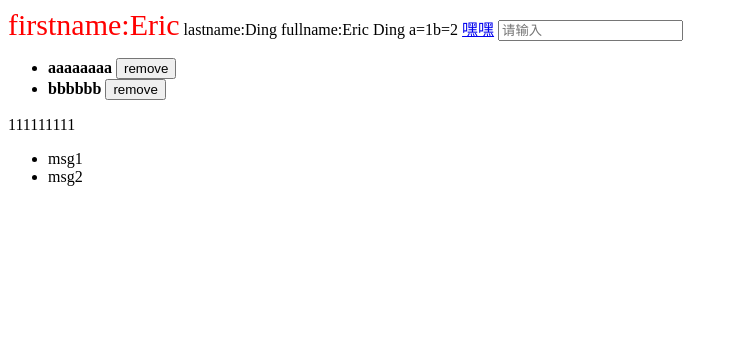
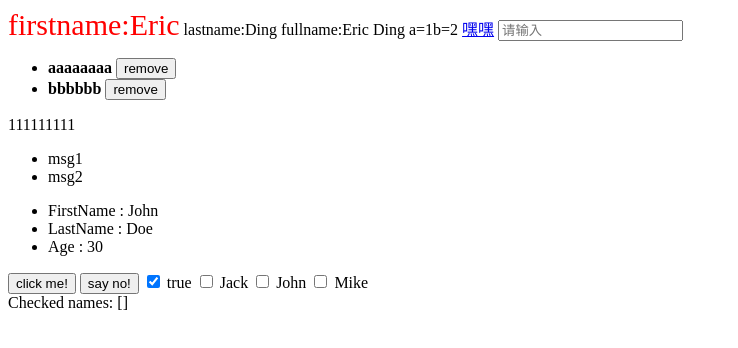
Before and after one commit to Singine/test, a plain HTML site: page demo/vue-test.html in a window 1280 px wide. Shown: the whole page, without its empty margins (0-738 px from the left). Drawn offline with Linux system fonts and the light colour scheme.

Commit message:
vue-test.html

```diff
--- a/demo/vue-test.html
+++ b/demo/vue-test.html
@@ -33,9 +33,51 @@
             <li v-show="condition" v-for="item in items">{{ item.msg }}</li>
         </ul>
     </div>
+    <div id="newTest">
+        <ul>
+            <li v-for="value in object">
+               {{ $key }} : {{ value }}
+            </li>
+        </ul>
+        <button v-on:click="clickMe()">click me!</button>
+        <button @click="clickMe('no!')">say no!</button>
+        <input type="checkbox" id="checkbox" v-model="checked">
+        <label for="checkbox">{{ checked }}</label>
+        <input type="checkbox" id="jack" value="Jack" v-model="checkedNames">
+        <label for="jack">Jack</label>
+        <input type="checkbox" id="john" value="John" v-model="checkedNames">
+        <label for="john">John</label>
+        <input type="checkbox" id="mike" value="Mike" v-model="checkedNames">
+        <label for="mike">Mike</label>
+        <br>
+        <span>Checked names: {{ checkedNames | json }}</span>
+    </div>
+
 </body>
 <script src="vue.js"></script>
 <script type="text/javascript">
+    var vm2 = new Vue({
+        el:'#newTest',
+        data:{
+            checkedNames: [],
+            checked:'true',
+            object: {
+                 FirstName: 'John',
+                 LastName: 'Doe',
+                 Age: 30
+            }
+        },
+        methods:{
+            clickMe:function(msg){
+                if(msg){
+                    alert(msg)
+                }else{
+                    alert('you clicked me!')
+                }
+            },
+        },
+
+        })
     var vm = new Vue({
         el:'#app',
         data:{
```
